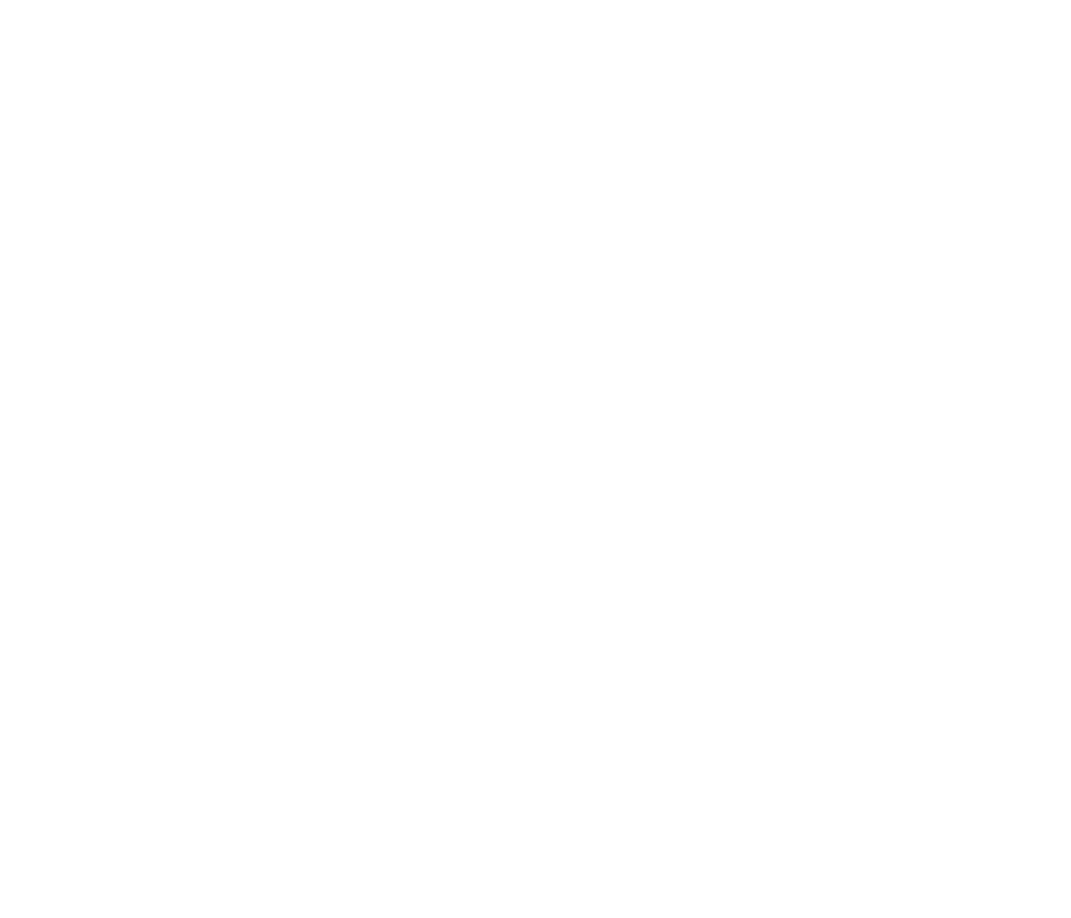
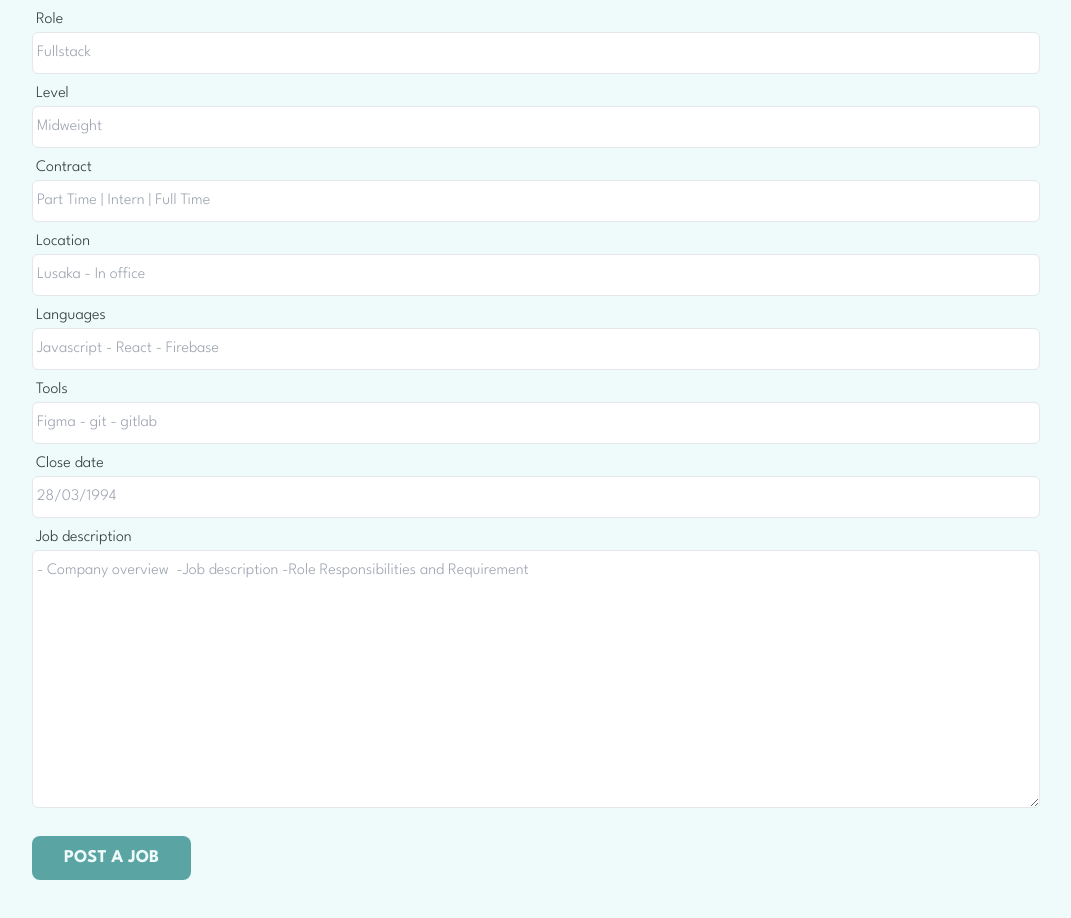
Before and after one commit to thisis-Solomon/apply-for-a-job-online, a Vue app: page /add-new-job in a window 1280 px wide. Before the commit this address had no page. Shown: the part 356-1274 px from the top of the page, without its empty margins (104-1175 px from the left). Before the commit the page ends 800 px from the top, so only its background shows below. Built offline with nearby package versions, Linux system fonts and the light colour scheme.

Commit message:
post a new component

```diff
--- /dev/null
+++ b/src/components/ContainerLayout.vue
@@ -0,0 +1,7 @@
+<template>
+  <div class="relative container p-2 mx-auto w-[80%]">
+    <slot></slot>
+  </div>
+</template>
+
+<script setup></script>
--- a/src/components/shared/Card.vue
+++ b/src/components/shared/Card.vue
@@ -13,7 +13,7 @@
 const props = defineProps({
   job: {
     type: Object,
-    required: true,
+    required: false,
   },
 });
 
--- /dev/null
+++ b/src/components/shared/InputField.vue
@@ -0,0 +1,43 @@
+<template>
+  <div class="flex flex-col mb-2">
+    <label :for="inputId" class="text-very-dark-grayish-cyan font-light px-1">{{
+      label
+    }}</label>
+    <input
+      v-if="type !== 'textarea'"
+      :type="text"
+      :id="inputId"
+      class="px-1 py-2 border rounded-md placeholder:font-light focus:ring-slate-400 outline-none"
+      :placeholder="placeholder"
+    />
+    <textarea
+      rows="10"
+      v-else
+      :placeholder="placeholder"
+      class="px-1 py-2 border rounded-md placeholder:font-light focus:ring-slate-400 outline-none"
+    ></textarea>
+  </div>
+</template>
+
+<script setup>
+import { defineProps, computed } from "vue";
+
+const props = defineProps({
+  label: {
+    type: String,
+    default: "Default label",
+  },
+  placeholder: {
+    type: String,
+    default: "Enter text",
+  },
+  type: {
+    type: String,
+    default: "text",
+  },
+});
+
+const inputId = computed(
+  () => `input-${Math.random().toString(36).substr(2, 9)}`
+);
+</script>
--- a/src/router/index.js
+++ b/src/router/index.js
@@ -1,6 +1,7 @@
 import { createRouter, createWebHistory } from "vue-router";
 import Home from "../views/Home.vue";
 import JobDetails from "../views/JobDetails.vue";
+import PostNewJob from "../views/PostNewJob.vue";
 
 const routes = [
   {
@@ -13,6 +14,11 @@
     name: "JobDetails",
     component: JobDetails,
   },
+  {
+    path: "/add-new-job",
+    name: "PostNewJob",
+    component: PostNewJob,
+  },
 ];
 
 const router = createRouter({
--- /dev/null
+++ b/src/views/PostNewJob.vue
@@ -0,0 +1,58 @@
+<template>
+  <ContainerLayout>
+    <form @submit.prevent="handleSubmitFormData">
+      <InputField
+        label="Company name"
+        placeholder="e.g - BrainStorm Innovation"
+      />
+      <InputField label="Position" placeholder="Fullstack Developer" />
+      <InputField label="Role" placeholder="Fullstack" />
+      <InputField label="Level" placeholder="Midweight" />
+      <InputField
+        label="Contract"
+        placeholder="Part Time | Intern | Full Time"
+      />
+      <InputField label="Location" placeholder="Lusaka - In office" />
+      <InputField
+        label="Languages"
+        placeholder="Javascript - React - Firebase"
+      />
+      <InputField label="Tools" placeholder="Figma - git - gitlab" />
+      <InputField label="Close date" placeholder="28/03/1994" />
+      <InputField
+        type="textarea"
+        :class="whitespace - pre - wrap"
+        label="Job description"
+        placeholder="- Company overview  -Job description -Role Responsibilities and Requirement"
+      />
+      <button
+        class="bg-desaturated-dark-cyan text-light-rayish-cyan--background font-bold mt-5 py-2 px-8 text-lg uppercase rounded-lg"
+      >
+        Post a job
+      </button>
+    </form>
+  </ContainerLayout>
+</template>
+
+<script setup>
+import ContainerLayout from "../components/ContainerLayout.vue";
+import InputField from "../components/shared/InputField.vue";
+
+const handleSubmitFormData = () => {
+  console.log("form data submited");
+};
+</script>
+
+<!--
+    "company": "Manage",
+    "logo": "/images/manage.svg",
+    "new": true,
+    "featured": true,
+    "position": "Fullstack Developer",
+    "role": "Fullstack",
+    "level": "Midweight",
+    "postedAt": "1d ago",
+    "contract": "Part Time",
+    "location": "Remote",
+    "languages": ["Python"],
+    "tools": ["React"] -->
```
